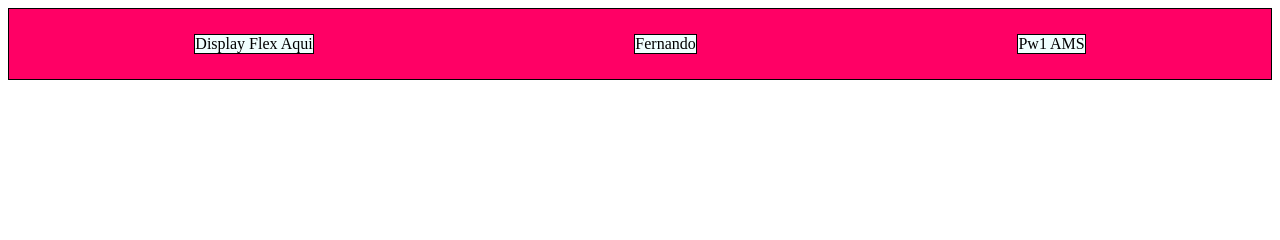
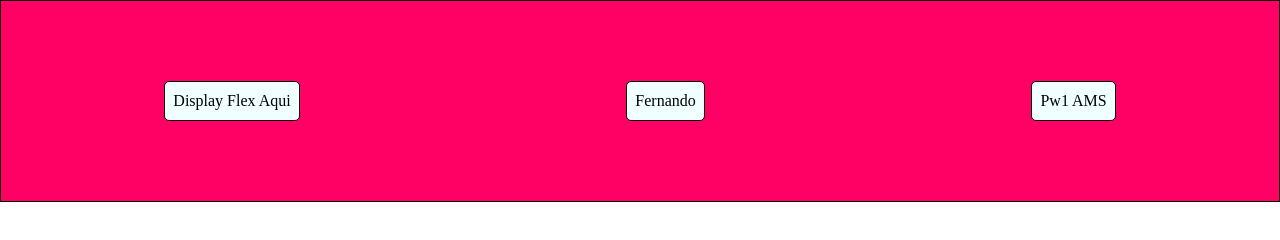
Before and after one commit to fcgraciano/pw-ams, a plain HTML site: page flex.html in a window 1280 px wide. Drawn offline with Linux system fonts and the light colour scheme.

Commit message:
alinhamento vertical e horizontal

```diff
--- a/css/estilo.css
+++ b/css/estilo.css
@@ -1,3 +1,12 @@
+* {
+    margin:0;
+    padding: 0;
+}
+
+body, html {
+    height: 100%;
+}
+
 div {
     border:1px solid;
     background-color: azure;
@@ -7,7 +16,18 @@ h1{
 }
 #container{
     background-color: #ff0065;
-    padding: 25px 25px;
     display: flex;
     justify-content: space-around;
+    align-items: center;
+    height: 200px;
 }
+
+.item-menu{
+    margin-top:10px;
+    margin-bottom: 10px;
+    padding-top:10px;
+    padding-bottom:10px;
+    padding-left: 8px;
+    padding-right: 8px;
+    border-radius: 5px;
+}
--- a/flex.html
+++ b/flex.html
@@ -8,13 +8,13 @@
 </head>
 <body>
     <div id="container">
-        <div>
+        <div class="item-menu" >
             Display Flex Aqui
         </div>
-        <div>
+        <div class="item-menu" >
             Fernando
         </div>
-        <div>
+        <div class="item-menu">
             Pw1 AMS
         </div>
     </div>
```
